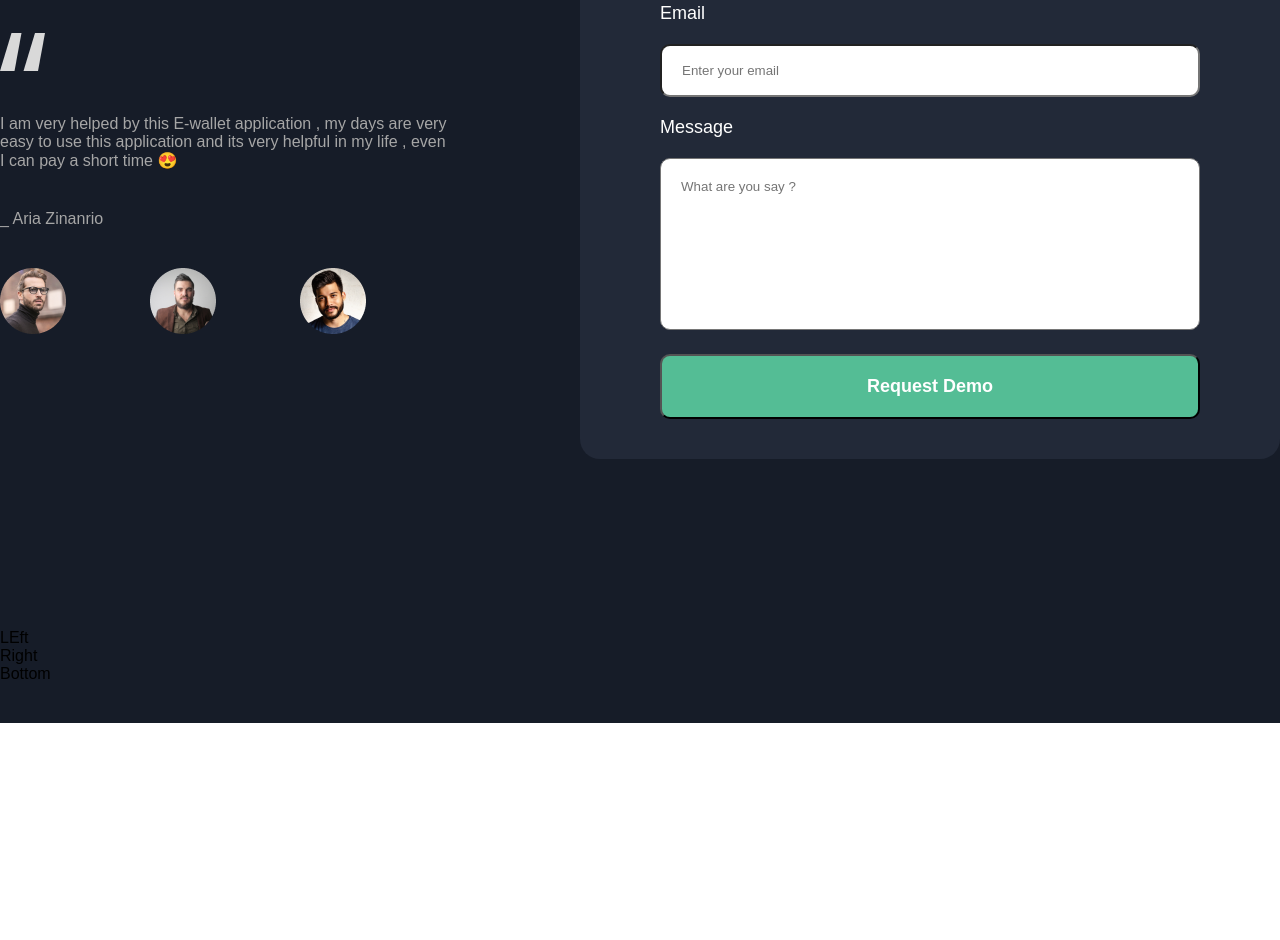
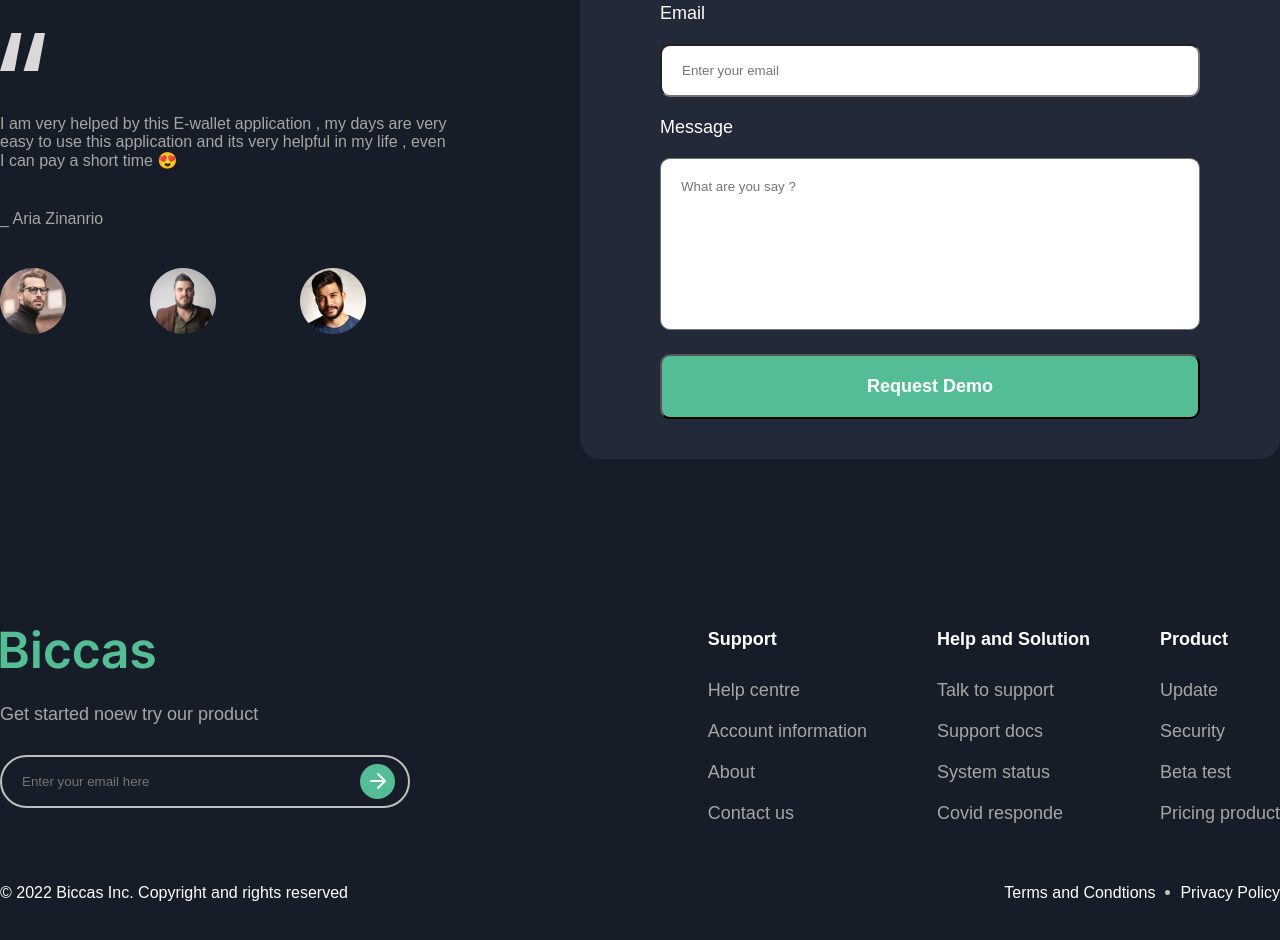
Before and after one commit to ragnrayn/biccas, a plain HTML site: page index.html in a window 1280 px wide. Shown: the part 4975-5915 px from the top of the page. Before the commit the page ends 5698 px from the top, so only its background shows below. Drawn offline with Linux system fonts and the light colour scheme.

Commit message:
done with footer, started mobile version

```diff
--- a/css/style.css
+++ b/css/style.css
@@ -728,6 +728,169 @@ input[id="radio-3"]:checked ~ .glider {
 
 .footer-middle{
     margin-top: 170px;
+    width: 100%;
+    display: flex;
+    justify-content: space-between;
+}
+
+.footer-middle__logo{
+    margin-bottom: 30px;
+}
+
+.footer-middle__title{
+    color: #A6A6A6;
+    font-size: 18px;
+    margin-bottom: 30px;
+}
+
+.footer-middle__input{
+    position: relative;
+}
+
+.footer-middle__input input{
+    max-width: 410px;
+    width: 100%;
+    padding: 17px 20px;
+    background-color: transparent;
+    border-radius: 70px;
+    border: 2px solid silver;
+}
+
+.footer-middle__left{
+    max-width: 410px;
+    width: 100%;
+}
+
+.footer-middle__input button{
+    position: absolute;
+    right: 15px;
+    top: 9px;
+    width: 35px;
+    height: 35px;
+    border-radius: 50%;
+    background: #54BD95;
+    border: 0;
+    display: flex;
+    align-items: center;
+    justify-content: center;
+}
+
+.footer-middle__right .link-title{
+    color: #fff;
+    font-weight: bold;
+    font-size: 18px;
+    margin-bottom: 30px;
+}
+
+.footer-middle__right ul{
+    list-style-type: none;
+}
+
+.footer-middle__right ul li:first-child{
+    margin-top: 0;
+}
+.footer-middle__right ul li{
+    margin-top: 20px
+}
+
+.footer-middle__right ul li a{
+    color: #A6A6A6;
+}
+
+.footer-middle__right{
+    display: flex;
+    gap: 70px;
+}
+
+.footer-bottom{
+    margin-top: 60px;
+    display: flex;
+    justify-content: space-between;
+    color: #fff;
+    padding-bottom: 20px;
+}
+
+.terms{
+    display: flex;
+    align-items: center;
+}
+
+.terms-cicle{
+    width: 5px;
+    height: 5px;
+    background: silver;
+    border-radius: 50%;
+    display: inline-block;
+    margin: 0 10px;
 }
 
 /* Footer */
+
+
+
+
+/* Tablet and Mobile */
+
+@media screen and (max-width: 880px){
+
+    .header{
+        padding: 0 15px;
+    }
+
+    .mobile-menu{
+        display: block;
+    }
+
+    .header{
+        position: relative;
+    }
+
+    .header-menu{
+        position: absolute;
+        top: 110%;
+        right: 0;
+        max-width: 450px;
+        width: 100%;
+        background: silver;
+        box-sizing: border-box;
+        color: #fff;
+        padding: 20px;
+        display: none;
+    }
+
+    .menu-main{
+        display: flex;
+        flex-direction: column;
+        margin-right: 0;
+    }
+
+    .menu-main a{
+        margin-top: 15px;
+        margin-right: 0;
+    }
+
+    .menu-btns{
+        margin-top: 30px;
+    }
+
+    .mobile-toggle{
+        display: block;
+    }
+
+    .mobile-menu span:nth-child(2){
+        margin: 10px 0;
+    }
+
+    .mobile-menu{
+        cursor: pointer;
+    }
+
+    .mobile-menu span{
+        display: block;
+        width: 30px;
+        height: 3px;
+        background: green;
+    }
+}
+
+/* Tablet and Mobile */
--- a/index.html
+++ b/index.html
@@ -14,6 +14,11 @@
             <a href="#">
               <img src="./images/biccas-logo.svg" alt="" />
             </a>
+          </div>
+          <div class="mobile-menu">
+            <span></span>
+            <span></span>
+            <span></span>
           </div>
           <div class="header-menu">
             <div class="menu-main">
@@ -394,7 +399,7 @@
                 manage anywhere on planet
               </div>
               <div class="recomendation-sign">
-                <img src="./images/quote.svg" alt="">
+                <img src="./images/quote.svg" alt="" />
               </div>
               <div class="recomendation-quote">
                 I am very helped by this E-wallet application , my days are very
@@ -424,11 +429,9 @@
             <div class="footer-form">
               <div class="footer-form__icon">
                 <div>
-                  <img src="./images/money.svg" alt="">
+                  <img src="./images/money.svg" alt="" />
                 </div>
-                <div class="footer-form__title">
-                  Get Started
-                </div>
+                <div class="footer-form__title">Get Started</div>
               </div>
               <div class="footer-form__main">
                 <div class="footer-form__item">
@@ -436,7 +439,7 @@
                     <label for="">Email</label>
                   </div>
                   <div class="footer-form__input">
-                    <input type="text" placeholder="Enter your email">
+                    <input type="text" placeholder="Enter your email" />
                   </div>
                 </div>
                 <div class="footer-form__item">
@@ -444,7 +447,13 @@
                     <label for="">Message</label>
                   </div>
                   <div class="footer-form__input">
-                    <textarea name="" placeholder="What are you say ?" id="" cols="30" rows="10"></textarea>
+                    <textarea
+                      name=""
+                      placeholder="What are you say ?"
+                      id=""
+                      cols="30"
+                      rows="10"
+                    ></textarea>
                   </div>
                 </div>
                 <div class="footer-form__item">
@@ -456,14 +465,56 @@
         </div>
         <div class="footer-middle">
           <div class="footer-middle__left">
-            LEft
+            <div class="footer-middle__logo">
+              <a href="#">
+                <img src="./images/biccas-logo.svg" alt="" />
+              </a>
+            </div>
+            <div class="footer-middle__title">
+              Get started noew try our product
+            </div>
+            <div class="footer-middle__input">
+              <input type="text" placeholder="Enter your email here" />
+              <button type="button">
+                <img src="./images/arrow.svg" alt="" />
+              </button>
+            </div>
           </div>
           <div class="footer-middle__right">
-            Right
+            <ul>
+              <li class="link-title">Support</li>
+              <li><a href="#">Help centre</a></li>
+              <li><a href="#">Account information</a></li>
+              <li><a href="#">About</a></li>
+              <li><a href="#">Contact us</a></li>
+            </ul>
+            <ul>
+              <li class="link-title">Help and Solution</li>
+              <li><a href="#">Talk to support</a></li>
+              <li><a href="#">Support docs</a></li>
+              <li><a href="#">System status</a></li>
+              <li><a href="#">Covid responde</a></li>
+            </ul>
+            <ul>
+              <li class="link-title">Product</li>
+              <li><a href="#">Update</a></li>
+              <li><a href="#">Security</a></li>
+              <li><a href="#">Beta test</a></li>
+              <li><a href="#">Pricing product</a></li>
+            </ul>
           </div>
         </div>
-        <div class="footer-bottom">Bottom</div>
+        <div class="footer-bottom">
+          <div>© 2022 Biccas Inc. Copyright and rights reserved</div>
+          <div class="terms">
+            Terms and Condtions
+            <span class="terms-cicle"></span>
+            Privacy Policy
+          </div>
+        </div>
       </div>
     </footer>
+
+    <script src="./js/main.js"></script>
   </body>
 </html>
--- /dev/null
+++ b/js/main.js
@@ -0,0 +1,7 @@
+// Functionality for toogle mobile menu
+let menu = document.querySelector(".header-menu");
+let mobileBtn = document.querySelector(".mobile-menu");
+
+mobileBtn.addEventListener("click", () => {
+    menu.classList.toggle("mobile-toggle");
+})
```
Also changed, not shown: images/arrow.svg (added).
